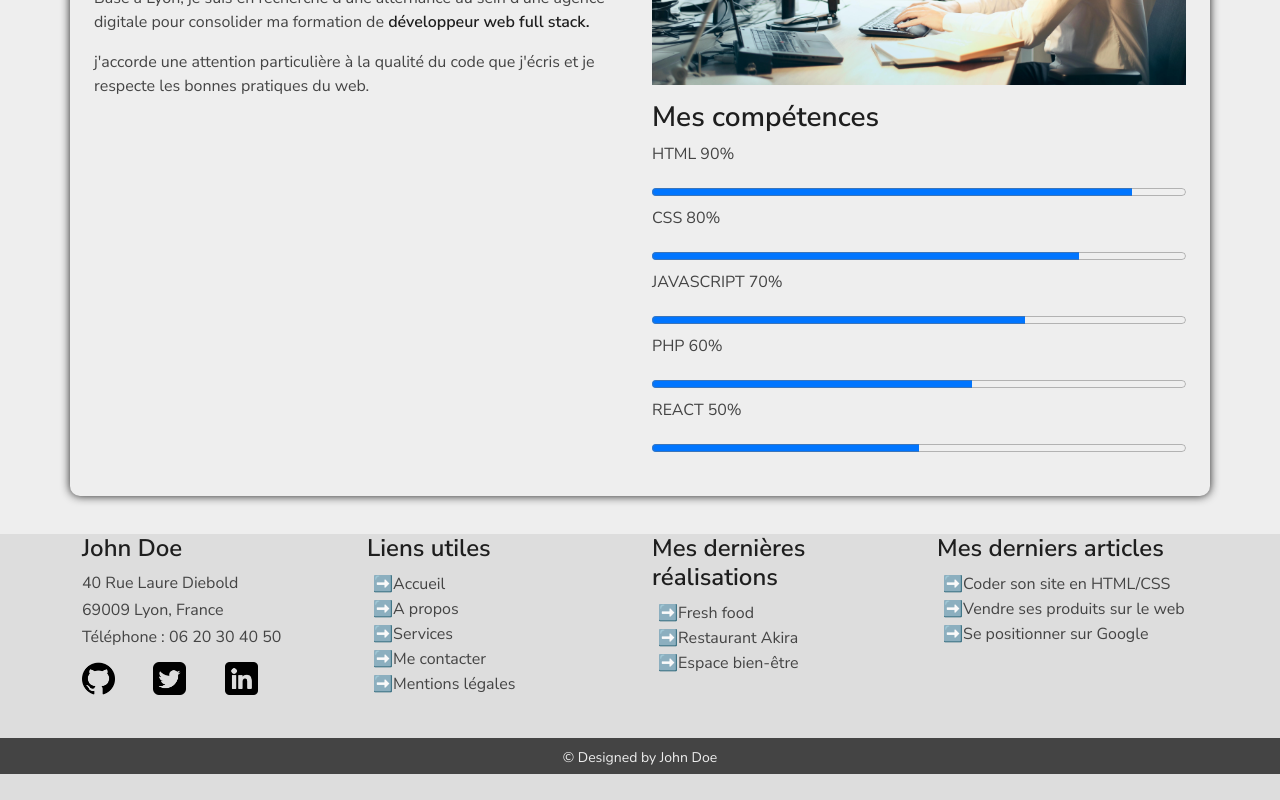
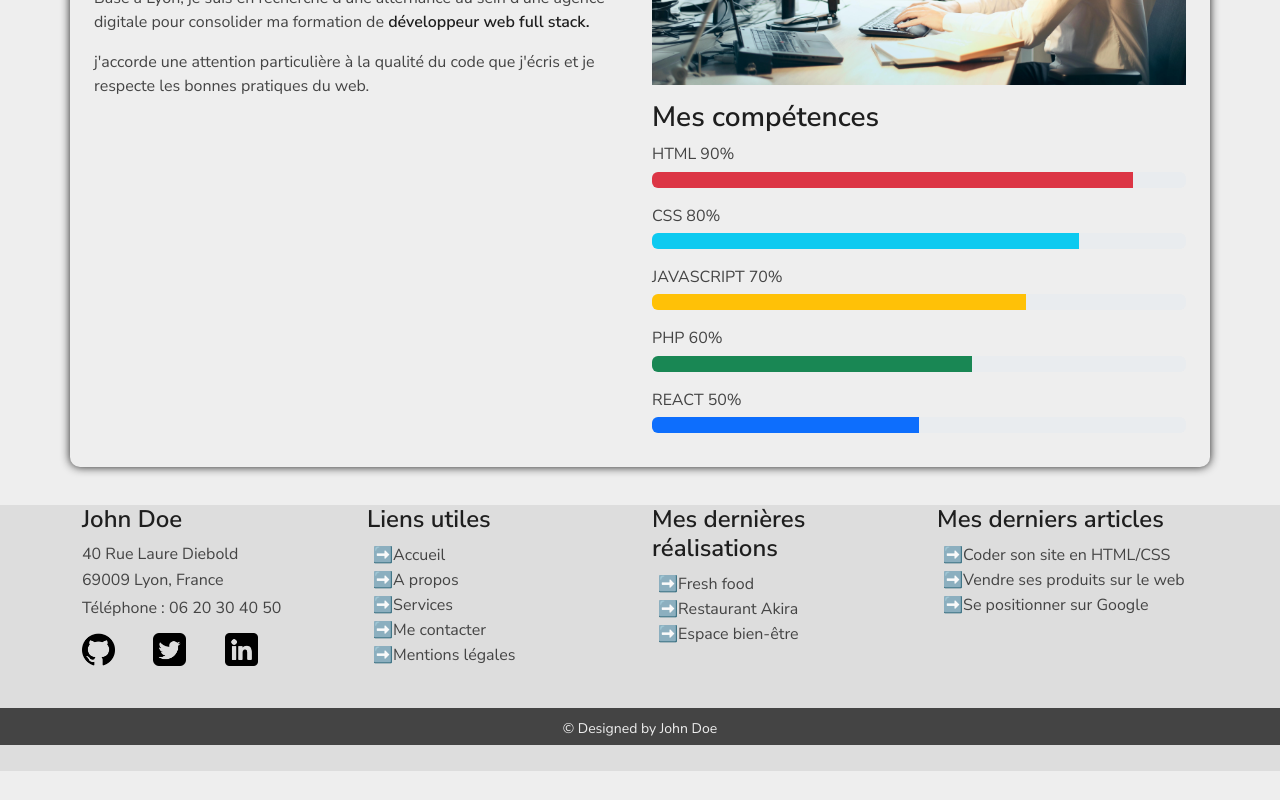
Before and after one commit to Uria-WebDev/JohnDoeCV, a React (Create React App) app: page / in a window 1280 px wide. Shown: the part 961-1761 px from the top of the page. After the commit the page ends 1732 px from the top, so only its background shows below. Built offline with nearby package versions, Linux system fonts and the light colour scheme.

Commit message:
added black layer and progress with bootstrap

```diff
--- a/src/index.css
+++ b/src/index.css
@@ -4,6 +4,7 @@ h1, h2 {
     font-family: 'Nunito Sans';
     font-weight: 600;
     color: #EEE;
+    z-index: 3;
 }
 
 h3, h4, strong {
@@ -40,6 +41,12 @@ body {
 .background-img {
     background-image: url('./img//CodingGuy.jpg');
     background-size: cover;
+}
+
+.background-black-0-3 {
+    background-color: rgba(0, 0, 0, 0.3);
+    width: 100%;
+    height: 100%;
 }
 
 .background-grey {
@@ -82,12 +89,28 @@ body {
     text-decoration: underline;
 }
 
-.width-100 {
-    width: 100%;
+.width-50 {
+    width: 50%;
+}
+
+.width-60 {
+    width: 60%;
 }
 
 .width-70 {
     width: 70%;
+}
+
+.width-80 {
+    width: 80%;
+}
+
+.width-90 {
+    width: 90%;
+}
+
+.width-100 {
+    width: 100%;
 }
 
 .margin-top-3 {
--- a/src/pages/Home.jsx
+++ b/src/pages/Home.jsx
@@ -4,6 +4,7 @@ function Home() {
     return (
       <div>
         <section className='background-img'>
+          <div className='background-black-0-3'>
             <div className='padding-top-20 padding-bottom-20'>
               <h1>Bonjour, je suis John Doe</h1>
               <h2>Développeur web full stack</h2>
@@ -12,6 +13,7 @@ function Home() {
                   En savoir plus
                 </button>
               </a>
+            </div>
           </div>
         </section>
 
@@ -42,20 +44,30 @@ function Home() {
 
                 <h3 className='margin-top-3'>Mes compétences</h3>
 
-                <p>HTML 90%</p>
-                <progress max="100" value="90" className='width-100' />
+                <p className='margin-bottom-1'>HTML 90%</p>
+                <div className='progress'>
+                  <div className="progress-bar bg-danger width-90" role="progressbar" aria-valuenow="90" aria-valuemin="0" aria-valuemax="100"></div>
+                </div>
 
-                <p>CSS 80%</p>
-                <progress max="100" value="80" className='width-100' />
+                <p className='margin-top-3 margin-bottom-1'>CSS 80%</p>
+                <div className='progress'>
+                  <div className="progress-bar bg-info width-80" role="progressbar" aria-valuenow="80" aria-valuemin="0" aria-valuemax="100"></div>
+                </div>
 
-                <p>JAVASCRIPT 70%</p>
-                <progress max="100" value="70" className='width-100' />
+                <p className='margin-top-3 margin-bottom-1'>JAVASCRIPT 70%</p>
+                <div className='progress'>
+                 <div className="progress-bar bg-warning width-70" role="progressbar" aria-valuenow="70" aria-valuemin="0" aria-valuemax="100"></div>
+                </div>
 
-                <p>PHP 60%</p>
-                <progress max="100" value="60" className='width-100' />
+                <p className='margin-top-3 margin-bottom-1'>PHP 60%</p>
+                <div className='progress'>
+                 <div className="progress-bar bg-success width-60" role="progressbar" aria-valuenow="60" aria-valuemin="0" aria-valuemax="100"></div>
+                </div>
 
-                <p>REACT 50%</p>
-                <progress max="100" value="50" className='width-100' />
+                <p className='margin-top-3 margin-bottom-1'>REACT 50%</p>
+                <div className='progress'>
+                 <div className="progress-bar width-50" role="progressbar" aria-valuenow="50" aria-valuemin="0" aria-valuemax="100"></div>
+                </div>
               </div>
             </div>
           </div>
```
Lines whose indentation alone changed are shown as unchanged.
